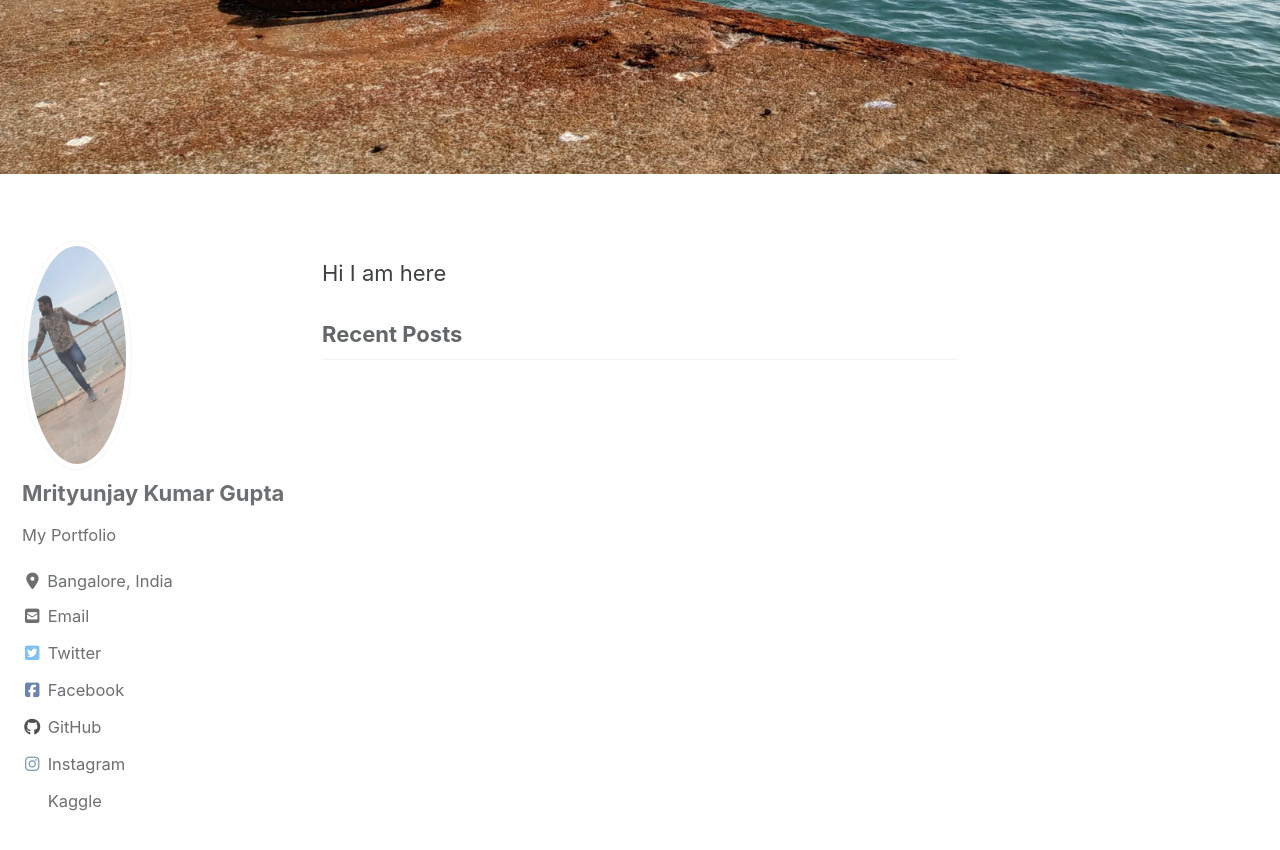
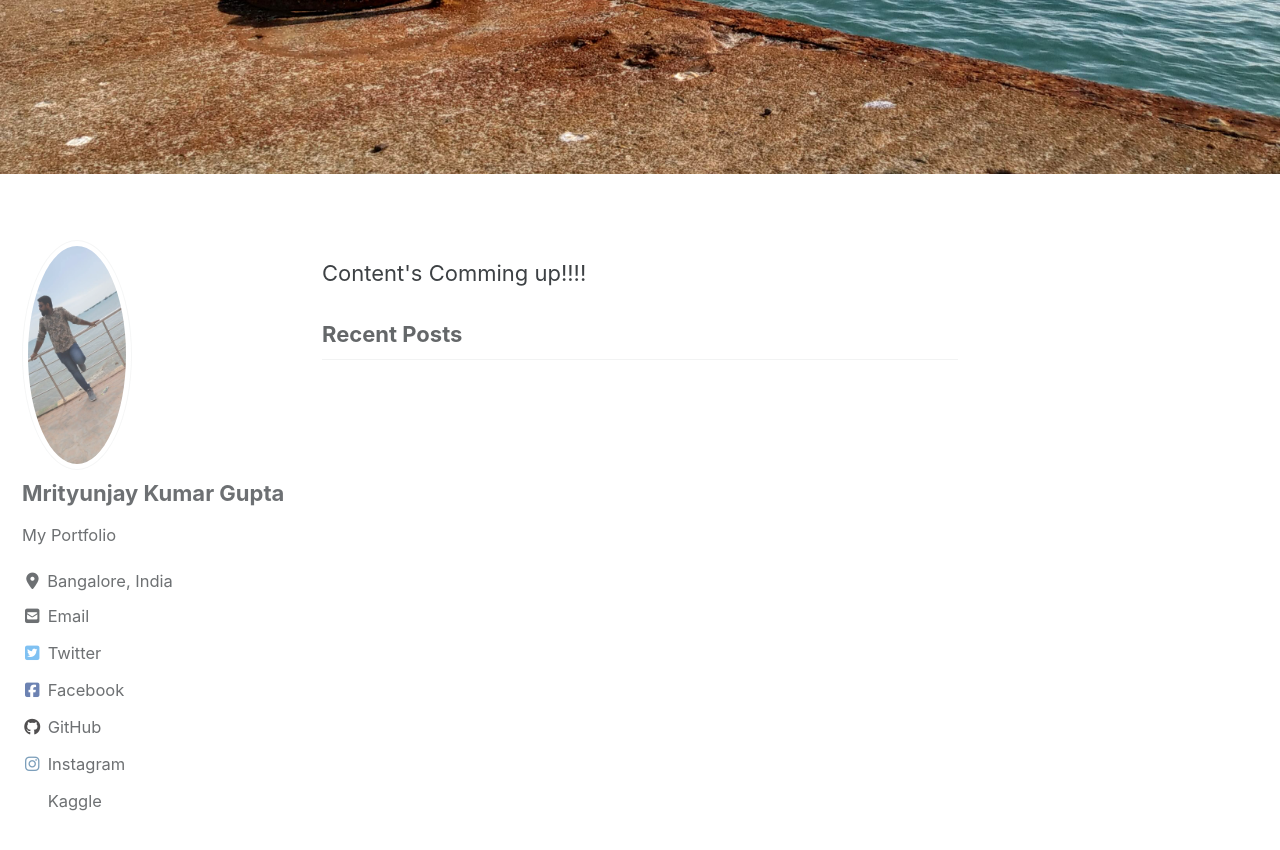
Before and after one commit to jaykumar1046/jaykumar.github.io, a Jekyll site: the page built from index.html, in a window 1280 px wide and 900 px high, scrolled down 555 px. Shown: the top 850 px of the window. Built offline with Jekyll 4.4.1, drawn with Linux system fonts in a browser that asks for light colours; cached includes are drawn as plain includes; nearby versions of some CDN libraries; the list of posts is cut into pages by our own code.

Commit message:
updated Recent post

```diff
--- a/index.html
+++ b/index.html
@@ -6,4 +6,4 @@ header:
 ---
 
 
-Hi I am here
+Content's Comming up!!!!
```
